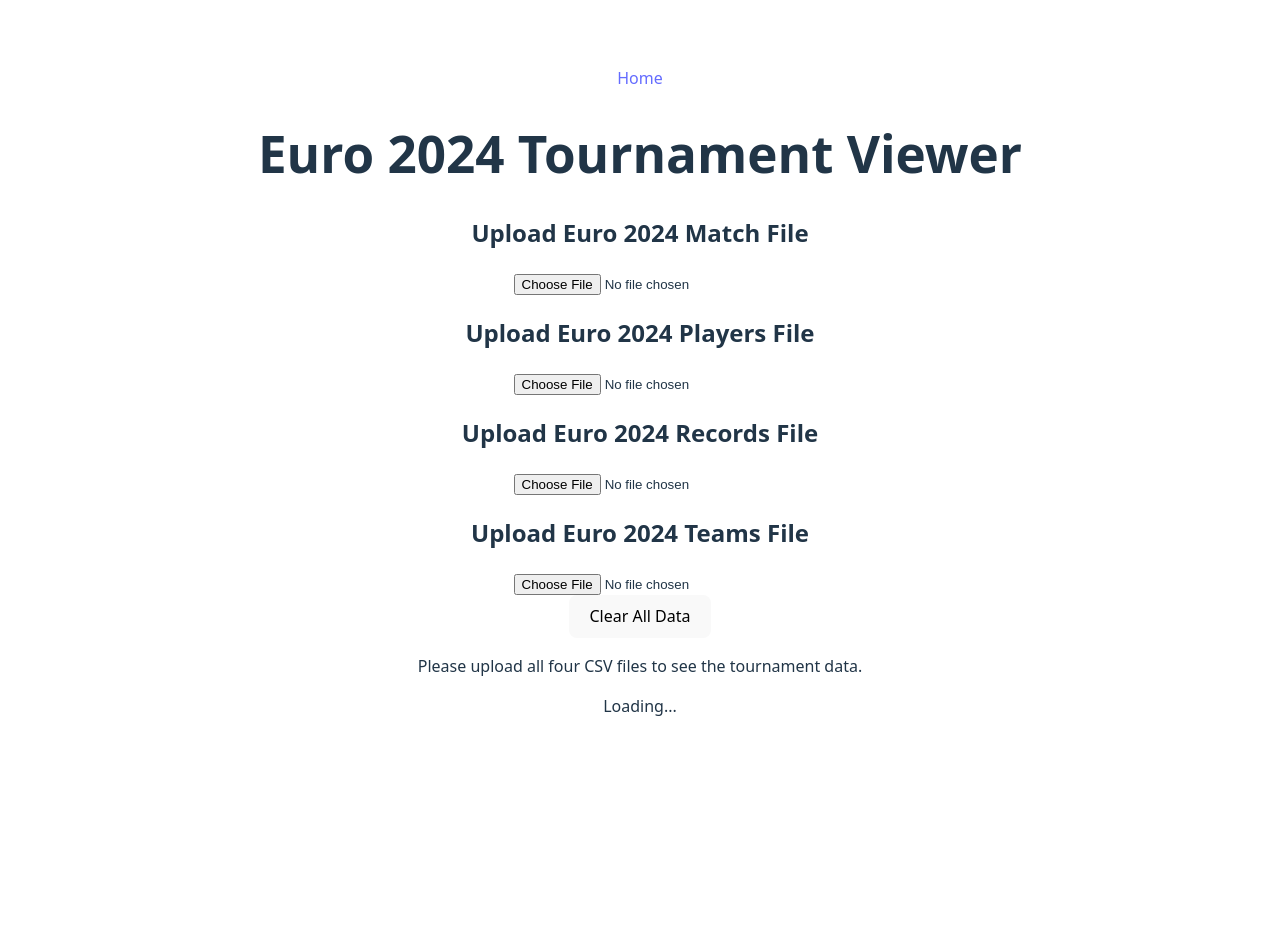
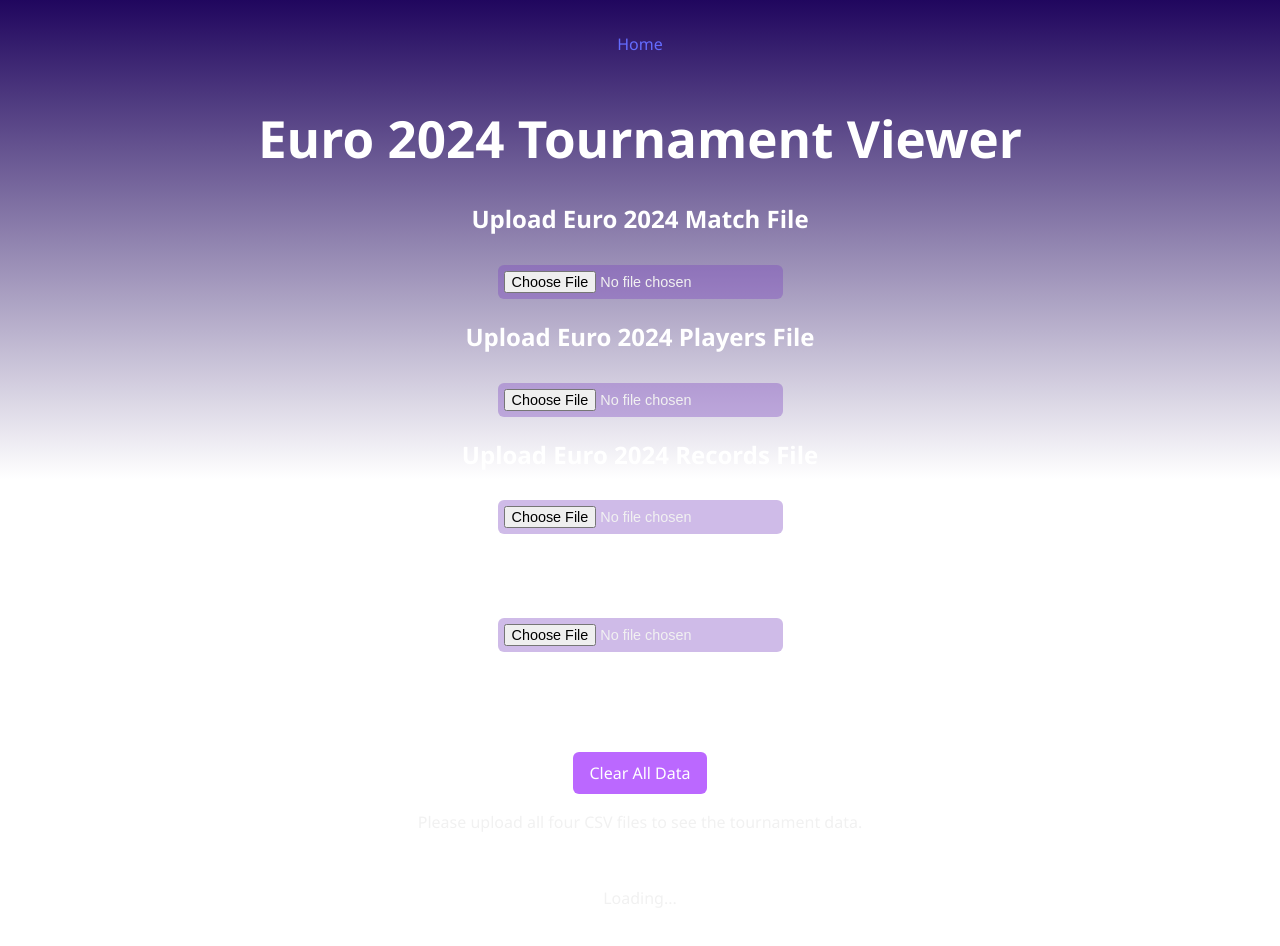
Before and after one commit to desislava-m/euro-football-championship, a React (Vite) app: page / in a window 1280 px wide. Shown: the top 946 px of the page. Before the commit the page ends 800 px from the top, so only its background shows below. Built offline with nearby package versions, Linux system fonts and the light colour scheme.

Commit message:
Styling home page

```diff
--- a/src/App.css
+++ b/src/App.css
@@ -48,6 +48,8 @@
   list-style-type: none;
 }
 
+
+
 .match-list {
   list-style: none;
   padding: 0;
@@ -58,7 +60,7 @@
   background-color: #f7f7f7;
   border: 1px solid #ddd;
   margin-bottom: 12px;
-  padding: 12px 18px;
+  padding: 12px 1px;
   border-radius: 8px;
   transition: background-color 0.2s ease;
 }
@@ -69,14 +71,14 @@
 
 .match-link {
   text-decoration: none;
-  color: #333;
+  color: #24044e;
   display: flex;
   flex-direction: column;
   gap: 4px;
 }
 
 .match-link:hover {
-  color: #0077cc;
+  color: #660fd8;
 }
 
 .match-date {
@@ -88,3 +90,50 @@
   font-weight: 600;
   font-size: 1rem;
 }
+
+
+body {
+  margin: 0;
+  font-family: 'Segoe UI', sans-serif;
+  background: linear-gradient(to bottom, #20065e 0%,#ffffff 50%, #ffffff 100%);
+  min-height: 100vh;
+  color: #f1f1f1;
+}
+
+h1, h2 {
+  color: #ffffff;
+}
+
+
+section, .light-section {
+  color: #222;
+}
+
+
+input[type="file"] {
+  margin-top: 8px;
+  padding: 6px;
+  background-color: #753ebd59;
+  border-radius: 6px;
+  border: none;
+  font-size: 0.9rem;
+}
+
+button {
+  margin-top: 100px;
+  padding: 10px 16px;
+  background-color: #bb68ff;
+  color: #fff;
+  border: none;
+  border-radius: 6px;
+  cursor: pointer;
+}
+
+button:hover {
+  background-color: #4b00a0;
+}
+
+
+.homepage-container {
+  padding: 20px 32px;
+}
--- a/src/components/AllMatches.jsx
+++ b/src/components/AllMatches.jsx
@@ -19,7 +19,7 @@ export default function AllMatches() {
                     return (
                         <li key={match.ID} className="match-item">
                             <Link to={`/match/${match.ID}`} className="match-link">
-                                <span className="match-date">📅 {match.Date}</span>
+                                <span className="match-date"> {match.Date}</span>
                                 <span className="match-details">
                                     {teamAobj?.Name || "Team A"} vs {teamBobj?.Name || "Team B"} → {match.Score}
                                 </span>
--- a/src/views/HomePage.jsx
+++ b/src/views/HomePage.jsx
@@ -14,7 +14,7 @@ export default function HomePage() {
         records.length > 0;
 
     return (
-        <div>
+        <div className="homepage-container">
             <h1>Euro 2024 Tournament Viewer</h1>
 
             <MatchUploader />
```
